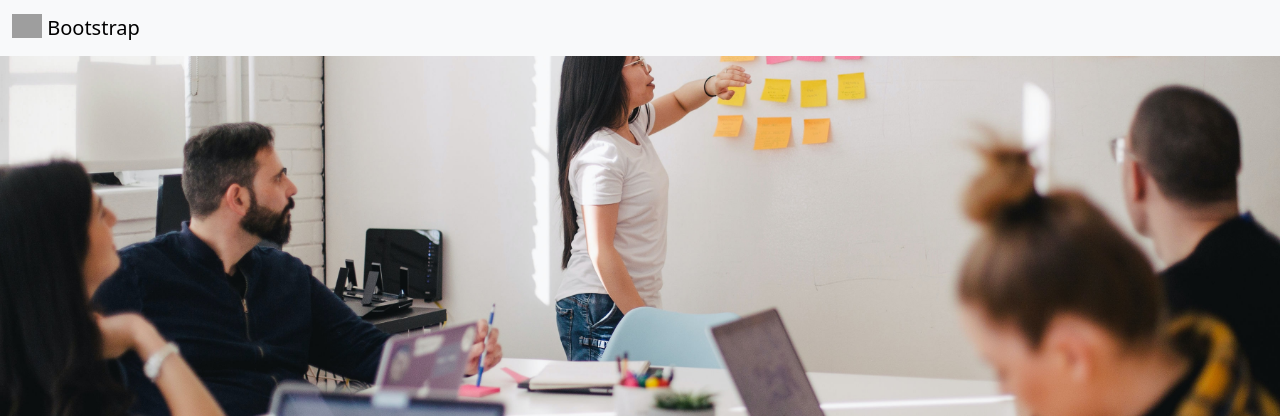
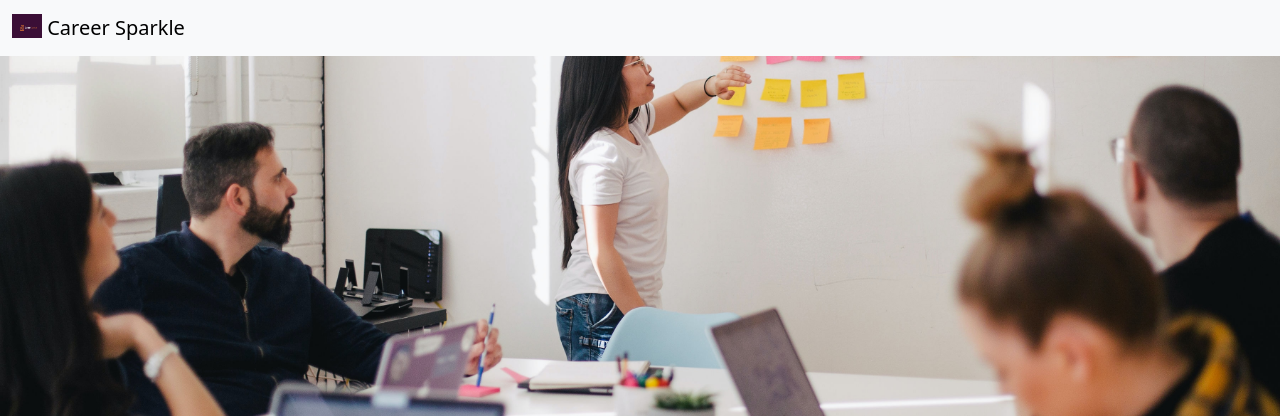
Before and after one commit to genuine-avi/career-website-v2, a Flask app: template templates/home.html in a window 1280 px wide. Shown: the top 420 px of the page. Run offline with Flask 3, Linux system fonts and the light colour scheme; the template is opened without the code that fills it, so the values that code supplies are empty; grey boxes are pictures that could not be loaded.

Commit message:
made some changes

```diff
--- a/templates/nav.html
+++ b/templates/nav.html
@@ -1,8 +1,8 @@
 <nav class="navbar bg-body-tertiary fixed-top bg-white">
   <div class="container-fluid">
     <a class="navbar-brand" href="/">
-      <img src="/docs/5.3/assets/brand/bootstrap-logo.svg" alt="Logo" width="30" height="24" class="d-inline-block align-text-top">
-      Bootstrap
+      <img src="static/logo1.png" alt="Logo" width="30" height="24" class="d-inline-block align-text-top">
+      Career Sparkle
     </a>
   </div>
 </nav>
```
Also changed, not shown: static/logo.png (added), static/logo1.png (added).
